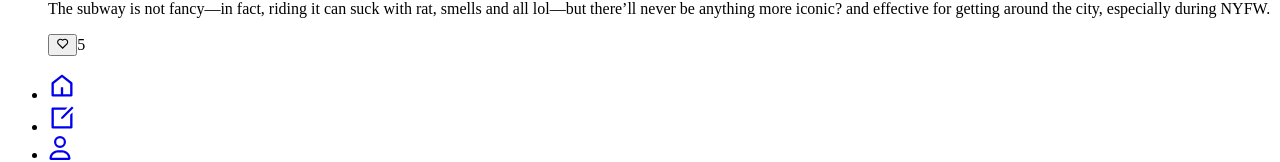
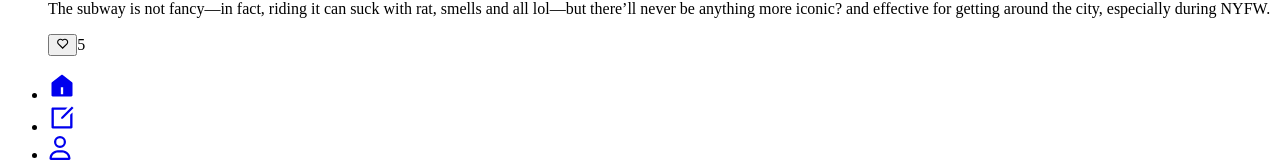
Before and after one commit to sungminpark94/churead-firebase, a React (Create React App) app: page / in a window 1280 px wide. Shown: the part 1980-2142 px from the top of the page. Built offline with nearby package versions, Linux system fonts and the light colour scheme; the HTML template or start-up script is replaced by a standard one.

Commit message:
Add pathname check

```diff
--- a/src/components/layout/Nav.jsx
+++ b/src/components/layout/Nav.jsx
@@ -1,5 +1,5 @@
 import React from "react";
-import { Link } from "react-router-dom";
+import { Link, useLocation } from "react-router-dom";
 import { RiEditBoxFill, RiHome5Fill, RiHome5Line } from "react-icons/ri";
 // import { RiHome5Fill } from "react-icons/ri";
 import { RiEditBoxLine } from "react-icons/ri";
@@ -16,6 +16,15 @@ const Nav = () => {
    * 4. html부분에서 li태그를 navList의 map을 이용해서 반복 생성함
    * 5. li태그에 key라는 prop에 요소의 id값 연결
    * 6. html요소에 속성(to, icon)을 navList의 각 객체의 값으로 연결
+   */
+
+  const location = useLocation(); // 현재 머무르는 페이지 정보 객체
+  /**
+   * 사용자가 현재 머무르는 페이지에 따라 nav 아이콘 활성환 아이콘으로 변경
+   * 1. 사용자가 현재 머무르는 페이지의 pathname 가져오기
+   * 2. 해당 pathname과 map을 돌리는 nav라는 요소의 pathname이 같은지 체크
+   * 3. 체크한 값이 true면 activeIcon으로 변경
+   * 4. 체크한 값이 false면 icon으로 보여주기
    */
 
   const navList = [
@@ -46,7 +55,8 @@ const Nav = () => {
         {navList.map((nav) => (
           <li key={nav.id}>
             <Link to={nav.pathname} className="block p-6">
-              {nav.icon}
+              {/* 사용자가 현재 머무르는 페이지 pathname과 요소의 pathname 같인지 체크하여 activeIcon 보여주기 */}
+              {location.pathname === nav.pathname ? nav.activeIcon : nav.icon}
             </Link>
           </li>
         ))}
```
